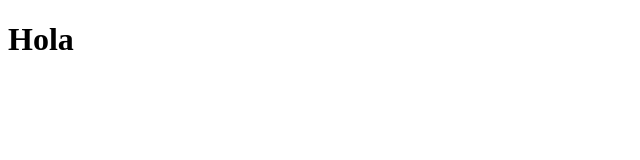
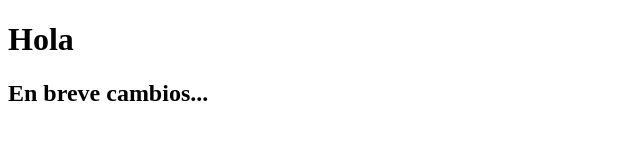
Before and after one commit to ezeabregu/zappi, a plain HTML site: page index.html in a window 1280 px wide. Shown: the whole page, without its empty margins (0-640 px from the left). Drawn offline with Linux system fonts and the light colour scheme.

Commit message:
Probando commit 2

```diff
--- a/index.html
+++ b/index.html
@@ -8,5 +8,6 @@
 </head>
 <body>
     <h1>Hola</h1>
+    <h2>En breve cambios...</h2>
 </body>
 </html>
```
